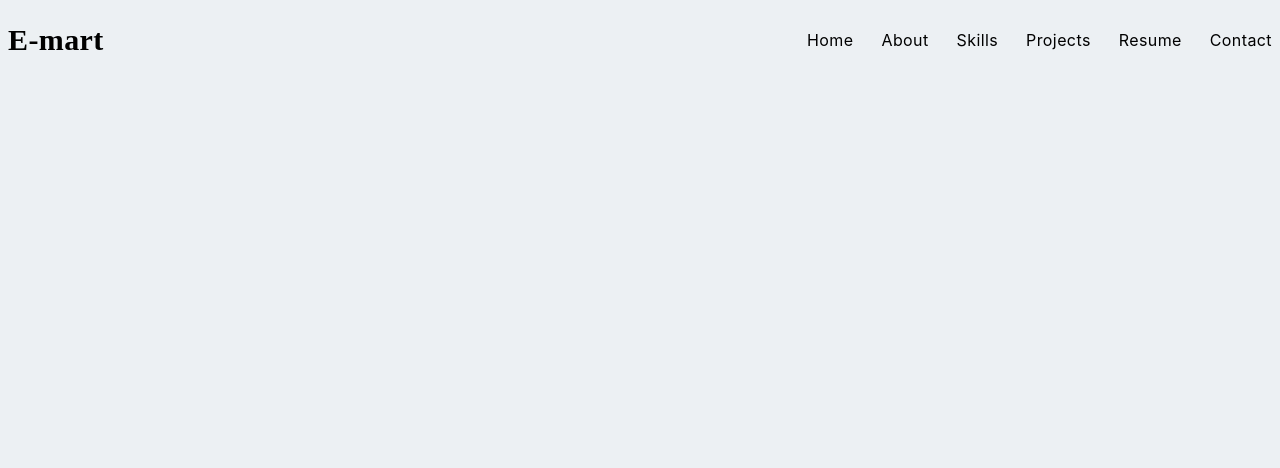
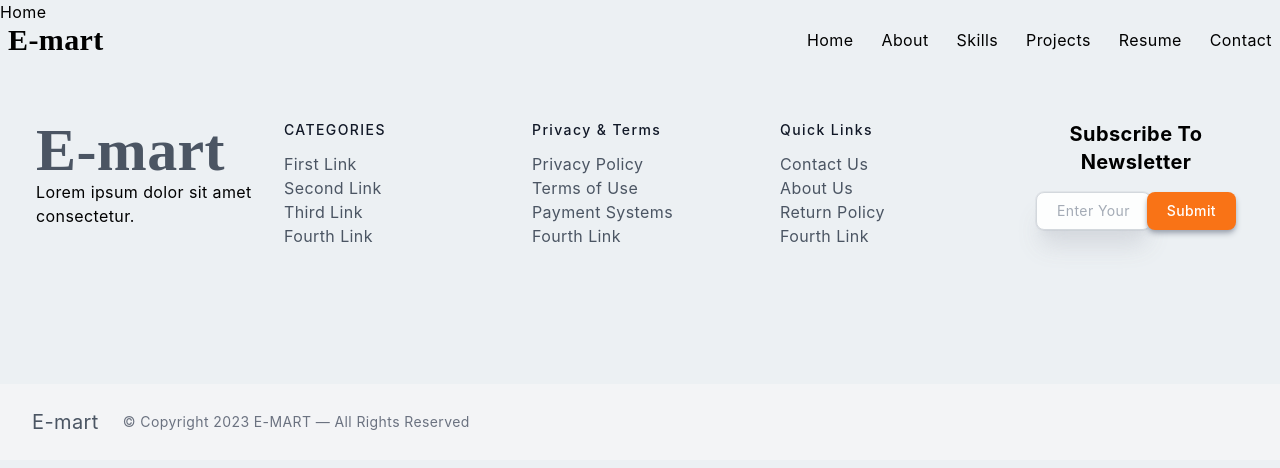
Before and after one commit to MdTanvirHassan/E-mart, a React (Create React App) app: page / in a window 1280 px wide. Shown: the top 468 px of the page. Built offline with nearby package versions, Linux system fonts and the light colour scheme.

Commit message:
Add footer.

```diff
--- a/src/App.js
+++ b/src/App.js
@@ -1,10 +1,14 @@
 import React from 'react';
+import Footer from './components/Footer';
+import Home from './components/Home';
 import Navbar from './components/Navbar';
 
 function App() {
   return (
     <div className="">
       <Navbar/>
+      <Home/>
+      <Footer/>
     </div>
   );
 }
--- a/src/components/Footer.jsx
+++ b/src/components/Footer.jsx
@@ -1,9 +1,141 @@
-import React from 'react'
+import React from "react";
 
 const Footer = () => {
   return (
-    <div>Footer</div>
-  )
-}
+    <div>
+      <footer className="text-gray-600 body-font">
+        <div className="container px-5 py-24 mx-auto">
+          <div className="flex flex-wrap md:text-left text-center order-first">
+            <div className="lg:w-1/5 md:w-1/2 w-full px-4">
+              <h1 className="text-6xl">E-mart</h1>
+              <p>
+                Lorem ipsum dolor sit amet consectetur.
+              </p>
+            </div>
 
-export default Footer
+            <div className="lg:w-1/5 md:w-1/2 w-full px-4">
+              <h2 className="title-font font-medium text-gray-900 tracking-widest text-sm mb-3">
+                CATEGORIES
+              </h2>
+              <nav className="list-none mb-10">
+                <li>
+                  <a href="/#" className="text-gray-600 hover:text-gray-800">
+                    First Link
+                  </a>
+                </li>
+                <li>
+                  <a href="/#" className="text-gray-600 hover:text-gray-800">
+                    Second Link
+                  </a>
+                </li>
+                <li>
+                  <a href="/#" className="text-gray-600 hover:text-gray-800">
+                    Third Link
+                  </a>
+                </li>
+                <li>
+                  <a href="/#" className="text-gray-600 hover:text-gray-800">
+                    Fourth Link
+                  </a>
+                </li>
+              </nav>
+            </div>
+
+            <div className="lg:w-1/5 md:w-1/2 w-full px-4">
+              <h2 className="title-font font-medium text-gray-900 tracking-widest text-sm mb-3">
+                Privacy & Terms
+              </h2>
+              <nav className="list-none mb-10">
+                <li>
+                  <a href="/#" className="text-gray-600 hover:text-gray-800">
+                    Privacy Policy
+                  </a>
+                </li>
+                <li>
+                  <a href="/#" className="text-gray-600 hover:text-gray-800">
+                    Terms of Use
+                  </a>
+                </li>
+                <li>
+                  <a href="/#" className="text-gray-600 hover:text-gray-800">
+                    Payment Systems
+                  </a>
+                </li>
+                <li>
+                  <a href="/#" className="text-gray-600 hover:text-gray-800">
+                    Fourth Link
+                  </a>
+                </li>
+              </nav>
+            </div>
+
+            <div className="lg:w-1/5 md:w-1/2 w-full px-4">
+              <h2 className="title-font font-medium text-gray-900 tracking-widest text-sm mb-3">
+              Quick Links
+              </h2>
+              <nav className="list-none mb-10">
+                <li>
+                  <a href="/#" className="text-gray-600 hover:text-gray-800">
+                    Contact Us
+                  </a>
+                </li>
+                <li>
+                  <a href="/#" className="text-gray-600 hover:text-gray-800">
+                  About Us
+                  </a>
+                </li>
+                <li>
+                  <a href="/#" className="text-gray-600 hover:text-gray-800">
+                  Return Policy
+                  </a>
+                </li>
+                <li>
+                  <a href="/#" className="text-gray-600 hover:text-gray-800">
+                    Fourth Link
+                  </a>
+                </li>
+              </nav>
+            </div>
+
+            <div className="lg:w-1/5 md:w-1/2 w-full px-4">
+              <div className="mt-0 justify-center md:items-center pb-5  md:mt-0  text-left">
+                <div className=" px-2 ">
+                  <h3 className="font-bold  text-xl  mb-4 text-black text-center">
+                    Subscribe To Newsletter
+                  </h3>
+                  <form action="" className="flex justify-center">
+                    <div className=" ">
+                      <input
+                        type="email"
+                        className="bg-white text-start border border-gray-300 text-gray-900 text-sm rounded-lg block w-full py-2 px-5 shadow-xl shadow-gray-300"
+                        placeholder="Enter Your Email"
+                      />
+                    </div>
+                    <button
+                      type="button"
+                      className="text-white bg-orange-500 hover:bg-black/70 focus:ring-4 focus:outline-none focus:ring-red-300  font-medium rounded-lg text-sm px-5 py-0 text-center -ml-1 z-10">
+                      Submit
+                    </button>
+                  </form>
+                </div>
+              </div>
+            </div>
+          </div>
+        </div>
+        <div className="bg-gray-100">
+          <div className="container px-5 py-6 mx-auto flex items-center sm:flex-row flex-col">
+            <span className="ml-3 text-xl">E-mart</span>
+
+            <p className="text-sm text-gray-500 sm:ml-6 sm:mt-0 mt-4">
+              © Copyright 2023 E-MART —  All Rights Reserved
+
+            </p>
+            <span className="inline-flex sm:ml-auto sm:mt-0 mt-4 justify-center sm:justify-start"></span>
+          </div>
+        </div>
+      </footer>
+    </div>
+  );
+};
+
+export default Footer;
```
